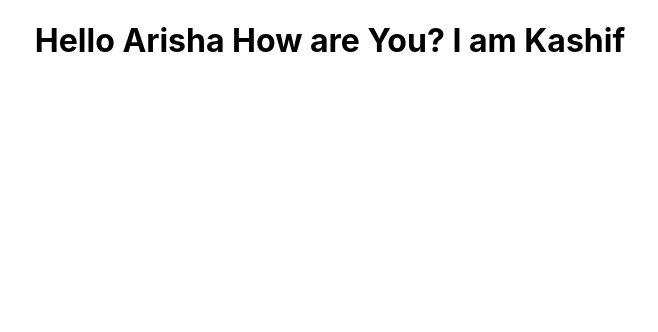
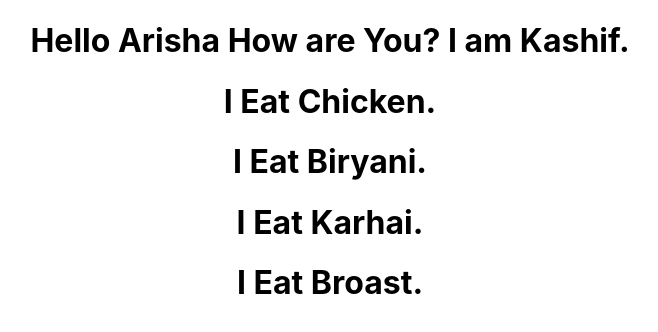
Before and after one commit to ka5hifshaikh/bootcamp-react-app, a React (Create React App) app: page / in a window 1280 px wide. Shown: the top 332 px of the page, without its empty margins (310-968 px from the left). Built offline with nearby package versions, Linux system fonts and the light colour scheme.

Commit message:
add new component dinner

```diff
--- a/src/App.js
+++ b/src/App.js
@@ -1,14 +1,17 @@
-import React from 'react';
-import './App.css';
+import React from "react";
+import Dinner from "./Dinner";
+import "./App.css";
 
 function App() {
-  return (
-    <div className="App">
-     <h1>Hello Arisha How are You? I am Kashif</h1>
-
-
-    </div>
-  );
+	return (
+		<div className="App">
+			<h1>Hello Arisha How are You? I am Kashif.</h1>
+			<Dinner dish="Chicken" />
+			<Dinner dish="Biryani" />
+			<Dinner dish="Karhai" />
+			<Dinner dish="Broast" />
+		</div>
+	);
 }
 
 export default App;
--- /dev/null
+++ b/src/Dinner.js
@@ -0,0 +1,10 @@
+import React from 'react';
+
+
+function Dinner(props) {
+  return (
+   <h1>I Eat {props.dish}.</h1>
+  );
+}
+
+export default Dinner;
```
Also changed, not shown: 1 other file (tests, documents, lock files or other folders).
